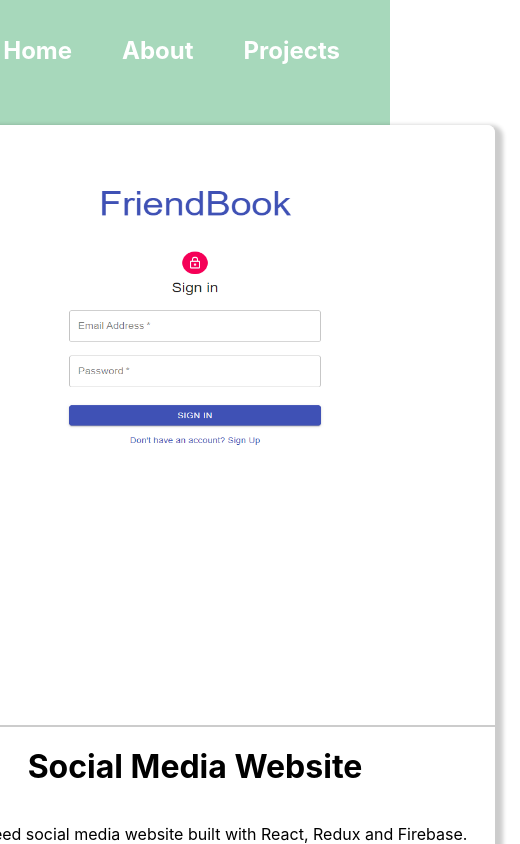
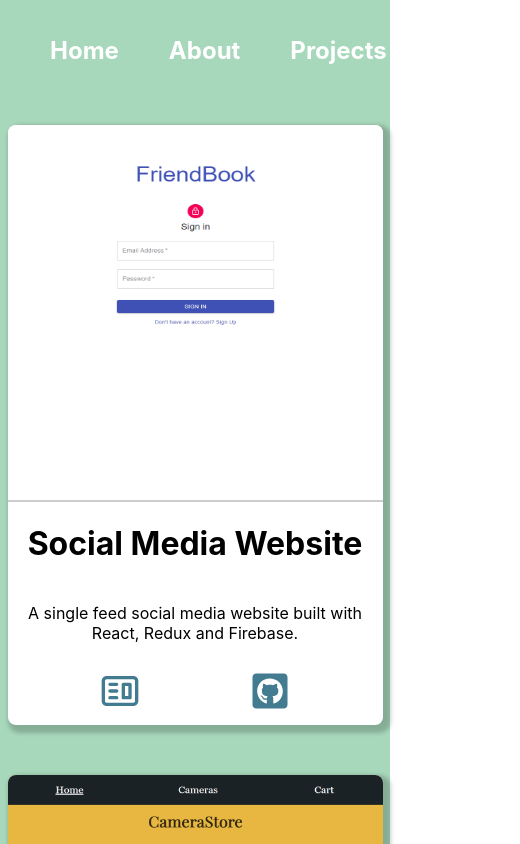
Before and after one commit to cwil423/portfolio, a React (Create React App) app: page /projects in a window 390 px wide. Shown: the top 844 px of the page, 520 px wide, since content can reach past the window. Built offline with nearby package versions, Linux system fonts and the light colour scheme.

Commit message:
Made site mobile responsive.

```diff
--- a/src/components/ProjectCard/ProjectCard.scss
+++ b/src/components/ProjectCard/ProjectCard.scss
@@ -5,18 +5,26 @@
   @include flexCenter(column);
   justify-content: space-between;
   background-color: white;
-  width: 600px;
+  width: 500px;
   height: 800px;
   margin: 25px;
   border-radius: 8px;
   box-shadow: 4px 4px 4px 4px rgba(0, 0, 0, 0.2);
+  @media (max-width: 600px) {
+    height: 600px;
+    width: 375px;
+  }
 
   img {
     border-top-left-radius: 8px;
     border-top-right-radius: 8px;
-    height: 600px;
-    width: 600px;
+    height: 500px;
+    width: 500px;
     box-shadow: 0px 2px 0px 0px rgba(0, 0, 0, 0.2);
+    @media (max-width: 600px) {
+      height: 375px;
+      width: 375px;
+    }
   }
   .project-buttons {
     display: flex;
--- a/src/components/about/About.js
+++ b/src/components/about/About.js
@@ -12,7 +12,7 @@ export default function About() {
 
       <div className="bio">
         <h1>Hi, my name is Cole Williamson!</h1>
-        <h2>I am a self taught web developer.</h2>
+        <h2>I am a self-taught web developer.</h2>
         <p>
           I have experience working with all levels of javascript full stack
           developement. My focus is on React based applications and I have
--- a/src/components/about/About.scss
+++ b/src/components/about/About.scss
@@ -1,18 +1,35 @@
-@import '../../styles//flexCenter';
+@import '../../styles/flexCenter';
+@import '../../styles/variables';
 
 .about-root {
-  @include flexCenter(row);
+  @include flexCenter(column);
   color: white;
   height: 100%;
   justify-content: space-around;
+  @media (min-width: 800px) {
+    flex-direction: row;
+  }
+
   a {
     color: inherit;
   }
   .bio {
     width: 500px;
-    font-size: x-large;
+    font-size: large;
+    width: 300px;
+    @media (min-width: 800px) {
+      font-size: x-large;
+      width: 800px;
+    }
   }
   .links {
     margin: 10px;
   }
+  .rocket {
+    margin-bottom: 0px;
+    padding-top: 100px;
+    @media (min-width: 800px) {
+      padding-top: 0;
+    }
+  }
 }
--- a/src/components/home/Home.scss
+++ b/src/components/home/Home.scss
@@ -2,30 +2,43 @@
 
 .home-root {
   display: flex;
+  flex-direction: column;
   justify-content: center;
   align-items: center;
   height: 100%;
-  background-image: url(../../images/background.png);
+  background-image: none;
   background-size: cover;
   background-position: center;
-
+  @media (min-width: 800px) {
+    flex-direction: row;
+    background-image: url(../../images/background.png);
+  }
   .image {
     position: absolute;
-    left: 50%;
-    top: 40%;
+    left: 30%;
+    top: 45%;
+
     -webkit-animation: spin 15s linear infinite;
     -moz-animation: spin 15s linear infinite;
     animation: spin 15s linear infinite;
+    @media (min-width: 800px) {
+      left: 50%;
+      top: 40%;
+    }
   }
   .title {
     @include flexCenter(column);
     font-size: 30px;
     color: white;
+    margin-top: 100px;
+    margin-bottom: 250px;
+    @media (min-width: 800px) {
       width: 500px;
       height: 200px;
       padding: 45px;
       margin: 125px;
       margin-bottom: 550px;
+    }
     h1 {
       margin: 0;
     }
@@ -41,13 +54,15 @@
     @include flexCenter(column);
     font-size: 30px;
     color: white;
-    // background-color: black;
-    // border: 1px solid white;
+    margin-top: 250px;
+
+    @media (min-width: 800px) {
       width: 500px;
       height: 200px;
       padding: 45px;
       margin: 125px;
       margin-top: 550px;
+    }
     h1 {
       margin: 0;
     }
--- a/src/components/navbar/Navbar.scss
+++ b/src/components/navbar/Navbar.scss
@@ -8,10 +8,14 @@
   width: 100%;
   height: 100px;
   // border: 1px solid white;
+  @media (max-width: 600px) {
+    justify-content: space-around;
+  }
 
   .navbar-links-container {
     @include flexCenter(row);
     padding: 25px;
+
     h2 {
       padding: 25px;
       color: white;
--- a/src/components/projectCard/ProjectCard.scss
+++ b/src/components/projectCard/ProjectCard.scss
@@ -5,18 +5,26 @@
   @include flexCenter(column);
   justify-content: space-between;
   background-color: white;
-  width: 600px;
+  width: 500px;
   height: 800px;
   margin: 25px;
   border-radius: 8px;
   box-shadow: 4px 4px 4px 4px rgba(0, 0, 0, 0.2);
+  @media (max-width: 600px) {
+    height: 600px;
+    width: 375px;
+  }
 
   img {
     border-top-left-radius: 8px;
     border-top-right-radius: 8px;
-    height: 600px;
-    width: 600px;
+    height: 500px;
+    width: 500px;
     box-shadow: 0px 2px 0px 0px rgba(0, 0, 0, 0.2);
+    @media (max-width: 600px) {
+      height: 375px;
+      width: 375px;
+    }
   }
   .project-buttons {
     display: flex;
--- a/src/components/projects/Projects.scss
+++ b/src/components/projects/Projects.scss
@@ -11,6 +11,9 @@
   @include flexCenter(row);
   flex-wrap: wrap;
   justify-content: space-around;
-
-  width: 1600px;
+  margin-top: 100px;
+  @media (max-width: 600px) {
+    margin-top: 0px;
+    // height: 1800px;
+  }
 }
```
Lines whose indentation alone changed are shown as unchanged.
